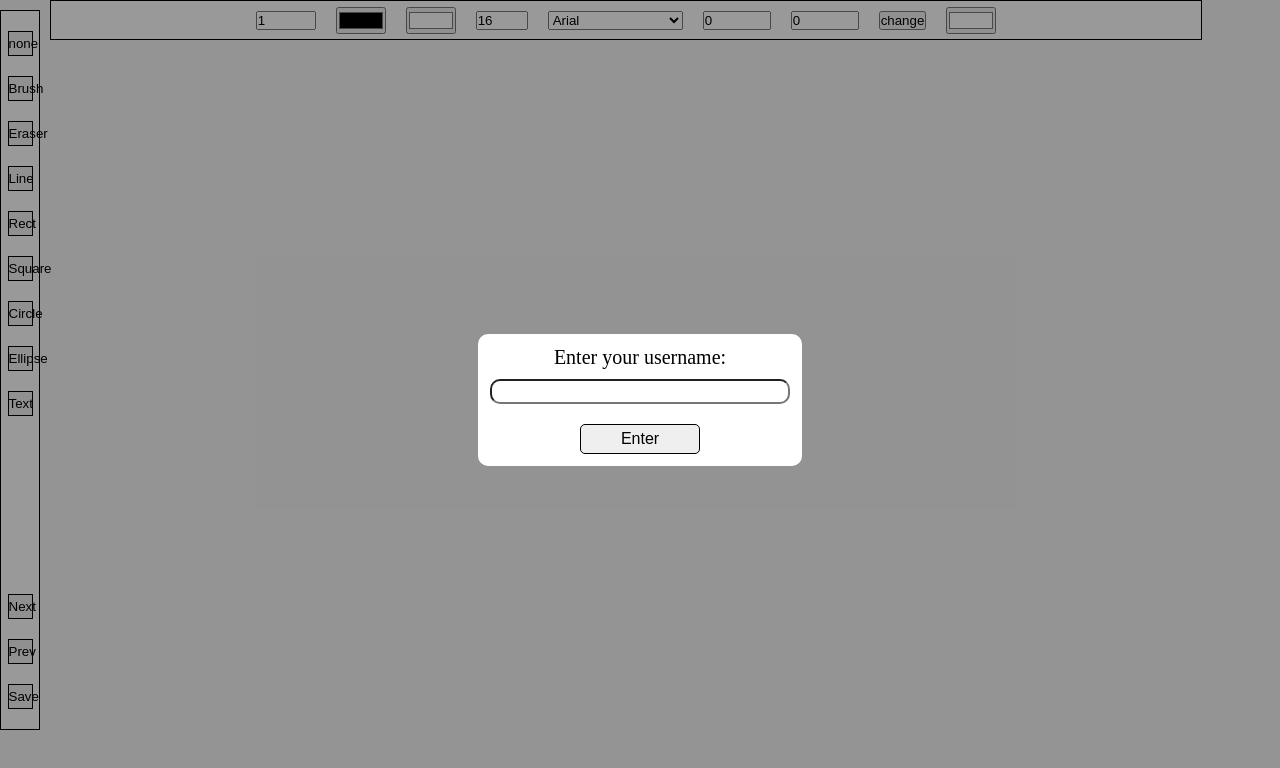
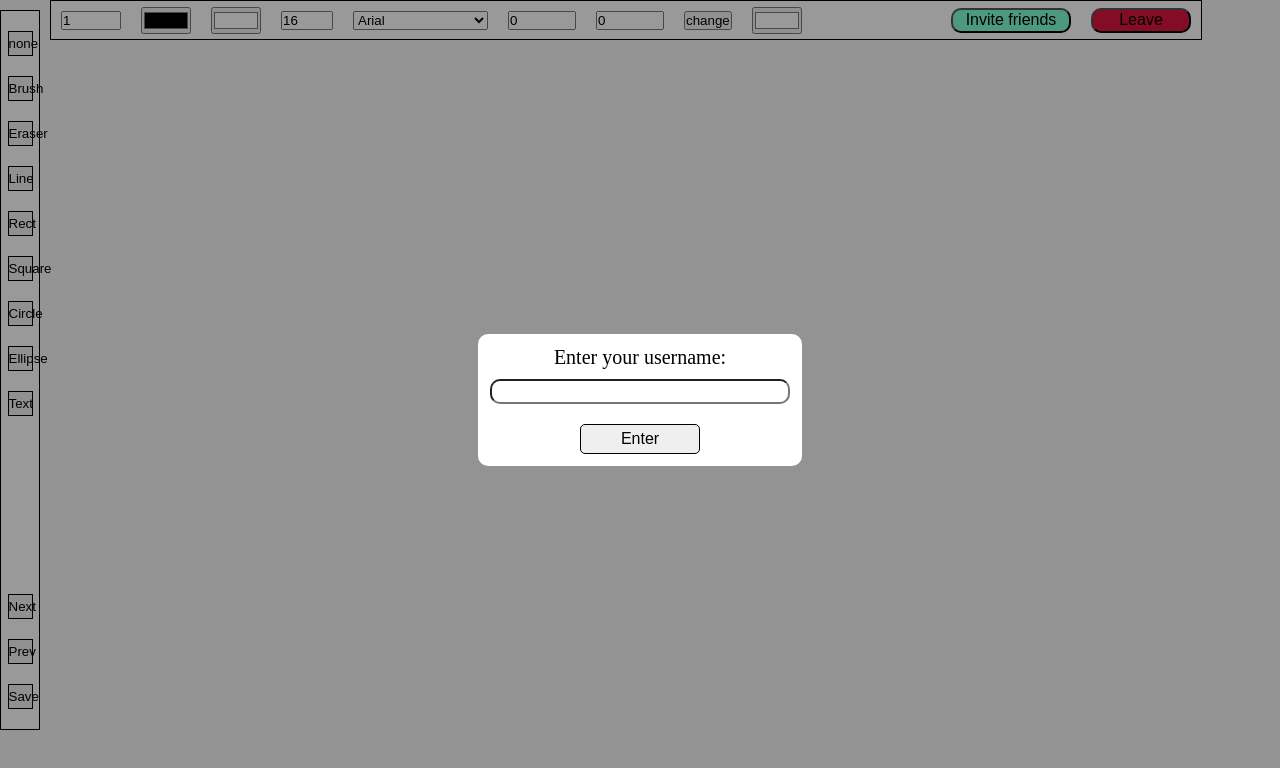
Before and after one commit to OhMyMrAIRobot/paintOnline, a React (Create React App) app in the folder client/: page /1 in a window 1280 px wide. Shown: the top 768 px of the page. Built offline with nearby package versions, Linux system fonts and the light colour scheme; no server answers.

Commit message:
invite modal, leave room

```diff
--- a/client/src/Components/HorToolbar.jsx
+++ b/client/src/Components/HorToolbar.jsx
@@ -2,6 +2,9 @@ import React, {useEffect, useRef, useState} from 'react';
 import '../Style/Toolbar.css'
 import toolState from "../Store/ToolState";
 import canvasState from "../Store/CanvasState";
+import {useNavigate} from "react-router-dom";
+import Modal from "./Modal";
+import '../Style/InviteModal.css'
 
 const HorToolbar = () => {
     const fontSizeRef = useRef();
@@ -31,7 +34,30 @@ const HorToolbar = () => {
         }))
     }
 
+
+    const [ModalActive, setModalActive] = useState(false)
+
+    const navigate = useNavigate()
+
     return (
+        <>
+            <Modal active={ModalActive} setActive={setModalActive} canClose={true}>
+                <div className = "invite_modal">
+                    <p className = "invite_text">Invite your friends!</p>
+                    <div className = "invite_input_container">
+                        <input className = "invite_input" type={'text'} defaultValue={window.location.href} readOnly={true}/>
+                        <button className = "copy_button" onClick={() => navigator.clipboard.writeText(window.location.href)}>Copy</button>
+                    </div>
+
+                    <div className = "invite_input_container">
+                        <input className = "invite_input" type={'text'} defaultValue={canvasState.session} readOnly={true}/>
+                        <button className = "copy_button" onClick={() => navigator.clipboard.writeText(canvasState.session)}>Copy</button>
+                    </div>
+
+                    <button className = "close_invite_modal" onClick={() => setModalActive(false)}>Close</button>
+                </div>
+            </Modal>
+
             <div id = "hor" className = "toolbar-w">
                 <input
                     type = "number"
@@ -105,7 +131,23 @@ const HorToolbar = () => {
                     onChange={(e) => changeBackgroundHandler(e.target.value)}
                 />
 
+                <button
+                    className = "button_invite"
+                    onClick = {() => setModalActive(true)}
+                >
+                    Invite friends
+                </button>
+
+                <button
+                    className = "button_leave"
+                    onClick={() => {navigate('/'); navigate(0)}}
+                >
+                    Leave
+                </button>
+
             </div>
+        </>
+
     );
 };
 
--- a/client/src/Store/CanvasState.js
+++ b/client/src/Store/CanvasState.js
@@ -44,6 +44,10 @@ class CanvasState {
 
     setBackground(color){
         this.canvas.style.backgroundColor = color;
+    }
+
+    closeConnection(){
+        this.socket.close();
     }
 
     setHeight(height){
--- /dev/null
+++ b/client/src/Style/InviteModal.css
@@ -0,0 +1,46 @@
+.invite_modal{
+    display: flex;
+    flex-direction: column;
+    align-items: center;
+}
+
+.invite_input_container{
+    display: flex;
+}
+
+.invite_input{
+    padding-left: 3px;
+    margin-top: 15px;
+    font-size: 18px;
+    width: 300px;
+    border-radius: 10px;
+    border: 2px solid green;
+    background-color: aquamarine;
+    color: darkgreen;
+    outline: none;
+}
+
+.copy_button{
+    margin-top: 15px;
+    border-radius: 10px;
+    border: 2px solid green;
+    background-color: aquamarine;
+    width: 75px;
+    font-size: 18px;
+    margin-left: 10px;
+    cursor: pointer;
+}
+
+.close_invite_modal{
+    margin-top: 15px;
+    width: 100px;
+    font-size: 18px;
+    border-radius: 10px;
+    background-color: crimson;
+    cursor: pointer;
+}
+
+.invite_text{
+    font-size: 24px;
+    font-weight: bold;
+}
--- a/client/src/Style/Toolbar.css
+++ b/client/src/Style/Toolbar.css
@@ -8,9 +8,10 @@
     border: 1px solid black;
     display: flex;
     align-items: center;
-    justify-content: center;
     gap: 20px;
     margin-left: var(--horizantal-offset);
+    padding-left: 10px;
+    padding-right: 10px;
 }
 
 .toolbar-h{
@@ -50,3 +51,22 @@
 .save{
     margin-bottom: 20px;
 }
+
+.button_invite{
+    border-radius: 10px;
+    width: 120px;
+    height: 25px;
+    cursor: pointer;
+    font-size: 16px;
+    background-color: aquamarine;
+    margin-left: auto;
+}
+
+.button_leave{
+    border-radius: 10px;
+    width: 100px;
+    height: 25px;
+    cursor: pointer;
+    font-size: 16px;
+    background-color: crimson;
+}
```
Lines whose indentation alone changed are shown as unchanged.
